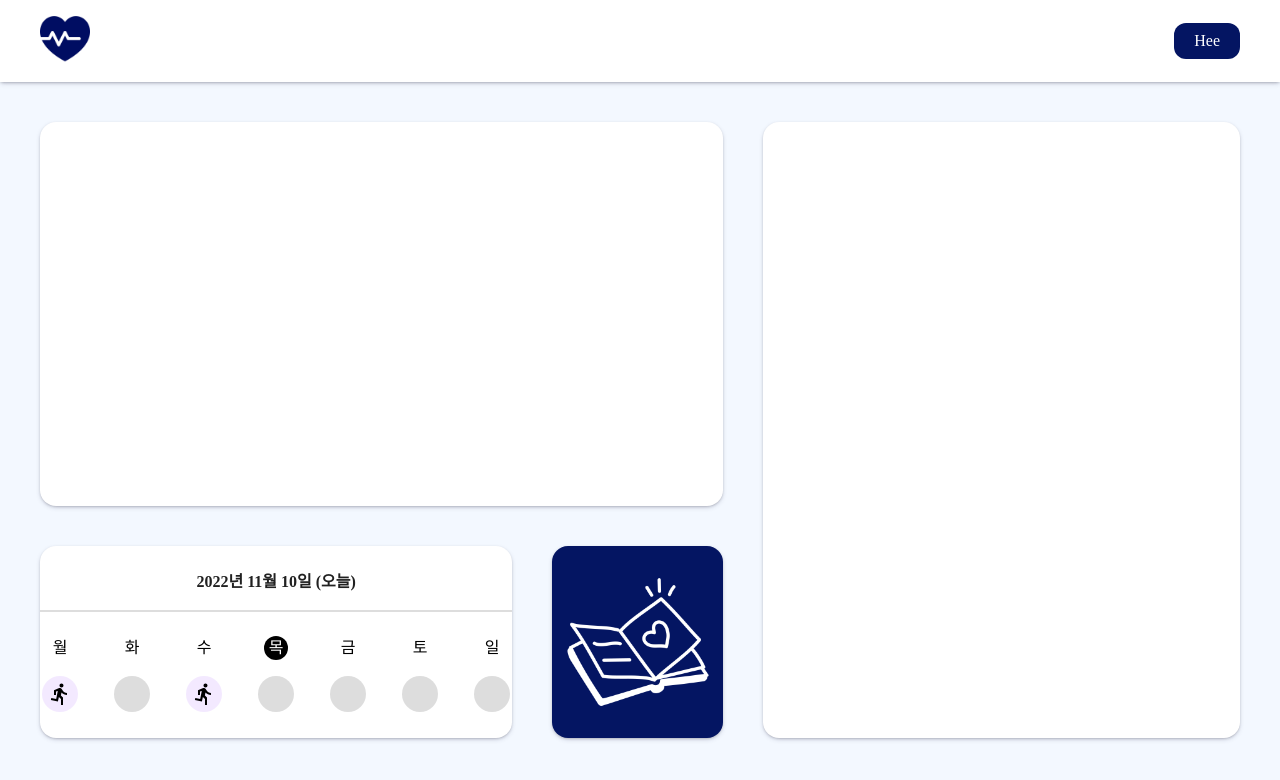
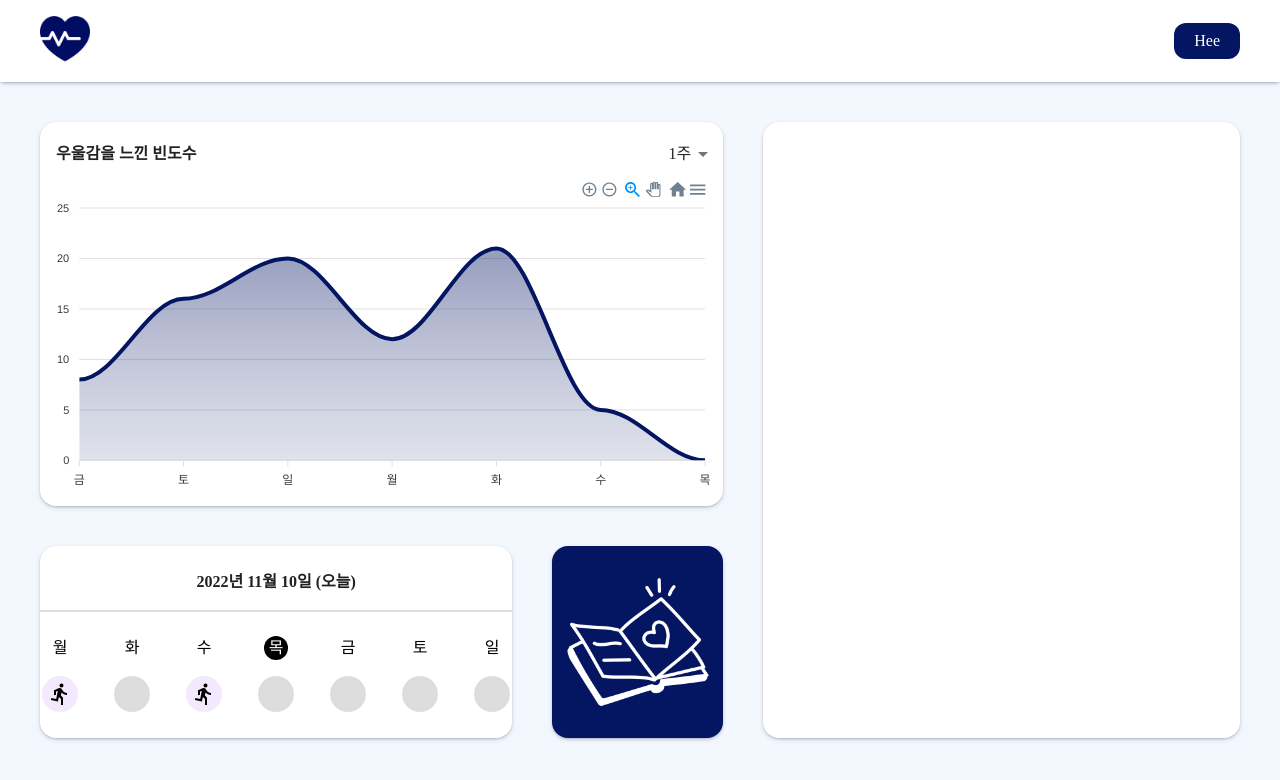
Before and after one commit to 0hee0/2022-HCI-Capstone, a React (Create React App) app in the folder comfort-fe/: page / in a window 1280 px wide. Shown: the top 780 px of the page. Built offline with nearby package versions, Linux system fonts and the light colour scheme; a web font is replaced by a local one.

Commit message:
feat: implement dashboard ui

```diff
--- a/comfort-fe/package.json
+++ b/comfort-fe/package.json
@@ -11,7 +11,9 @@
     "@testing-library/jest-dom": "^5.16.5",
     "@testing-library/react": "^13.4.0",
     "@testing-library/user-event": "^13.5.0",
+    "apexcharts": "^3.36.3",
     "react": "^18.2.0",
+    "react-apexcharts": "^1.4.0",
     "react-dom": "^18.2.0",
     "react-scripts": "5.0.1",
     "web-vitals": "^2.1.4"
--- a/comfort-fe/src/components/Dashboard.js
+++ b/comfort-fe/src/components/Dashboard.js
@@ -1,10 +1,93 @@
-import React from 'react'
+import React, { useState, useEffect } from 'react';
+import Chart from 'react-apexcharts'
+import { Box, Typography, Stack, Select, MenuItem } from '@mui/material';
+import { theme } from '../theme';
+import { getDays } from '../utils/format';
+
 
 function Dashboard() {
+    const today = new Date();
+    const days = getDays(today, "end").map(days => days.day);
+    const seriesName = "우울감을 느낀 빈도수";
+    const options = {
+        colors: [theme.palette.primary.main],
+        chart: {
+            type: "area",
+        },
+        dataLabels: {
+            enabled: false
+        },
+        stroke: {
+            curve: "smooth"
+        },
+        // xaxis: {
+        //     type: "datetime",
+        //     categories: ["2022-11-15T90:00:00.000Z", "2022-11-15T12:00:00.000Z", "2022-11-15T15:00:00.000Z", "2022-11-15T18:00:00.000Z", "2022-11-15T21:00:00.000Z", "2022-11-15T23:00:00.000Z"]
+        // },
+        // tooltip: {
+        //     x: {
+        //         format: "dd/MM/yy HH:mm"
+        //     }
+        // }
+    }
+    const [category, setCategory] = useState("week");
+    const [chart, setChart] = useState({});
+
+    useEffect(() => {
+        // TODO: GET data
+        if (category === "week") {
+            let xaxis = {
+                xaxis: {
+                    categories: days
+                }
+            }
+            setChart({
+                series: [{
+                    name: seriesName,
+                    data: [8, 16, 20, 12, 21, 5, 0] // mockup data
+                }],
+                options: Object.assign(options, xaxis)
+            });
+        }
+        else if (category === "day") {
+            let xaxis = {
+                xaxis: {
+                    categories: ["기상", "12:00", "15:00", "18:00", "21:00", "취침"],
+                }
+            }
+            setChart({
+                series: [{
+                    name: seriesName,
+                    data: [0, 2, 4, 3, 6, 3] // mockup data
+                }],
+                options: Object.assign(options, xaxis)
+            });
+        }
+    }, [category]);
+
+    const handleChange = (event) => {
+        setCategory(event.target.value);
+    }
+
     return (
-        <div>
-
-        </div>
+        <Box pt={2} pr={1} pb={6} height="100%">
+            <Stack direction="row" alignItems="center" justifyContent="space-between" pl={2} pb={1}>
+                <Typography fontWeight="700">우울감을 느낀 빈도수</Typography>
+                <Select
+                    variant="standard"
+                    disableUnderline
+                    value={category}
+                    onChange={handleChange}
+                    displayEmpty
+                >
+                    <MenuItem value={"week"}>1주</MenuItem>
+                    <MenuItem value={"day"}>1일</MenuItem>
+                </Select>
+            </Stack>
+            {chart && chart.options && chart.series ? (
+                <Chart options={chart.options} series={chart.series} type="area" height={"100%"} />
+            ) : null}
+        </Box>
     )
 }
 
--- a/comfort-fe/src/utils/format.js
+++ b/comfort-fe/src/utils/format.js
@@ -36,13 +36,19 @@ const getDayOfDate = (source) => {
     return day;
 }
 
-const getDays = (source) => {
+const getDays = (source, todayPosition="center") => {
     const today = source;
     const currentDay = getDayOfDate(source);
 
     const sevenDays = [];
-    const idx = [-3, -2, -1, 0, 1, 2, 3];
     const days = ["일", "월", "화", "수", "목", "금", "토"];
+    let idx = [-3, -2, -1, 0, 1, 2, 3];
+    if (todayPosition === "end") {
+        idx = [-6, -5, -4, -3, -2, -1, 0];
+    }
+    else if (todayPosition === "first") {
+        idx = [0, 1, 2, 3, 4, 5, 6];
+    }
 
     let step;
     let day;
```
Also changed, not shown: 1 other file (tests, documents, lock files or other folders).
